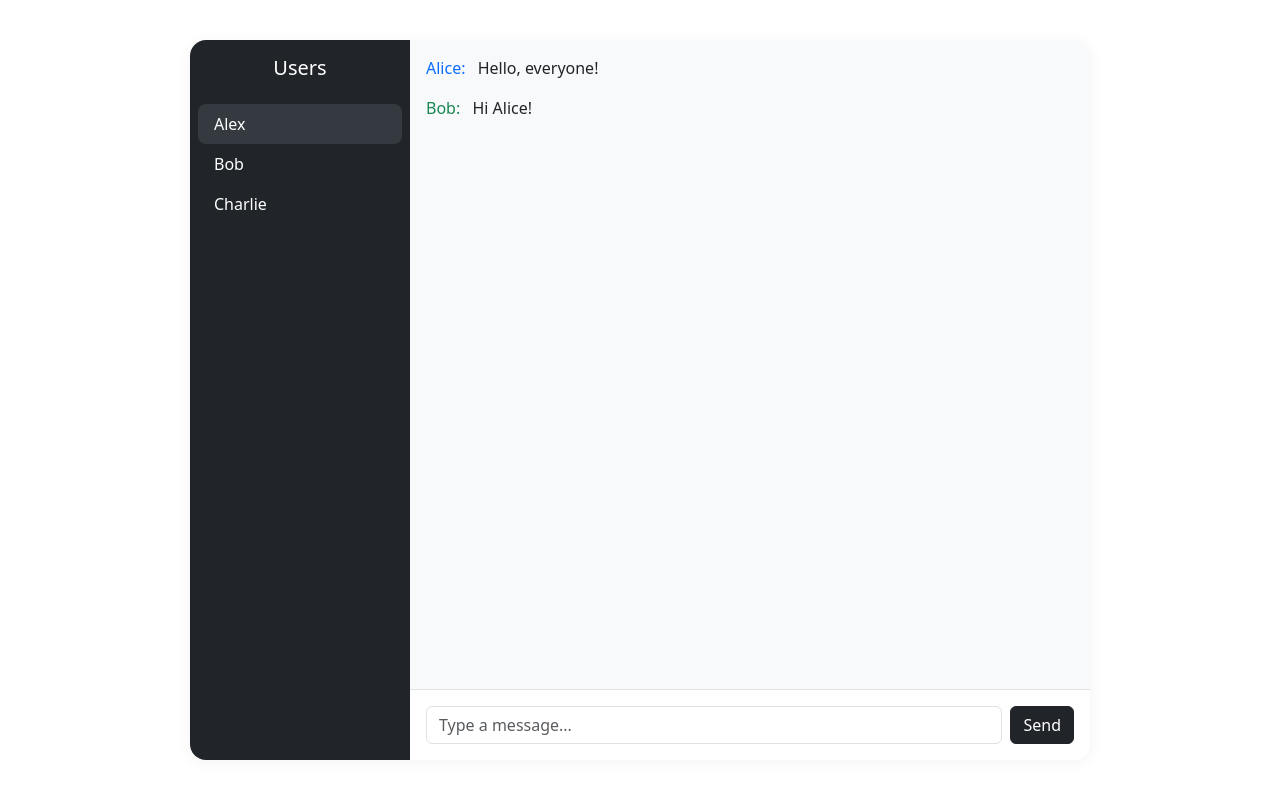
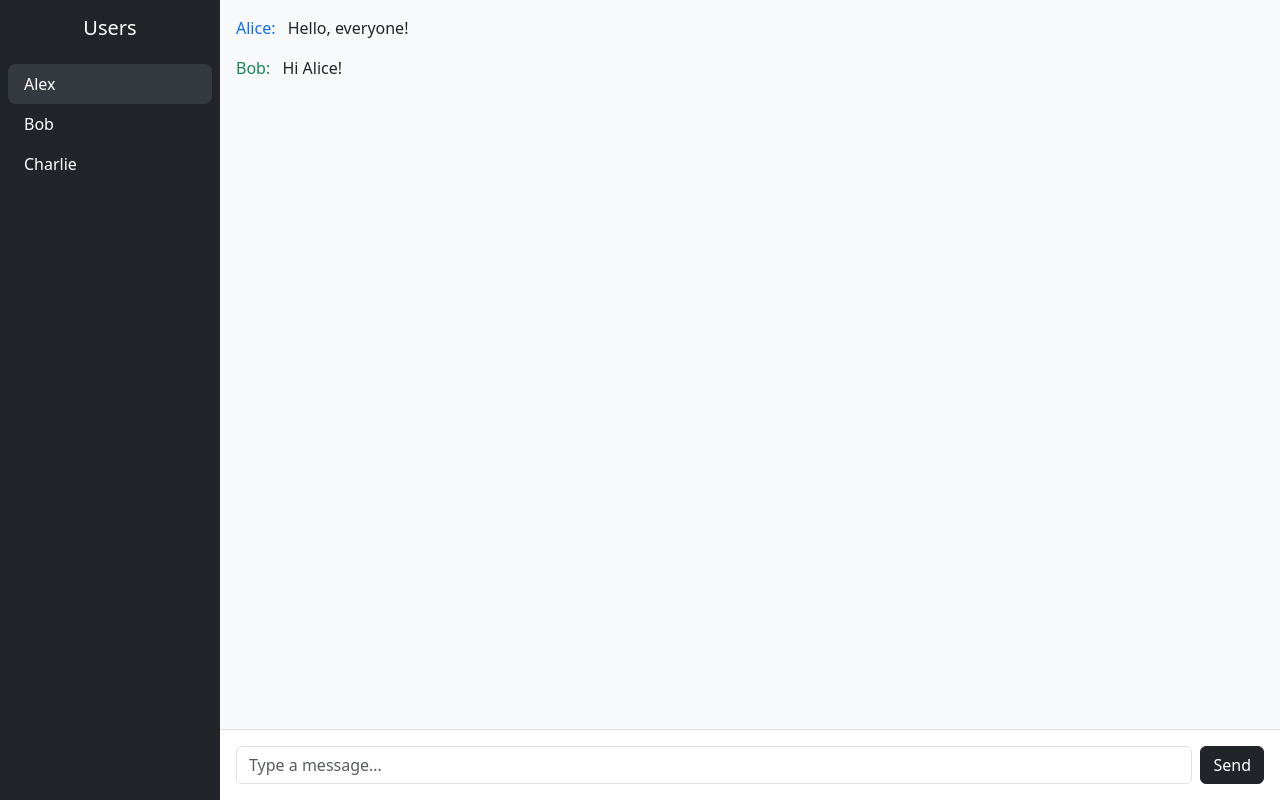
Before and after one commit to shadelx/chat-cord, a plain HTML site: page client/chat.html in a window 1280 px wide. Drawn offline with nearby package versions, Linux system fonts and the light colour scheme.

Commit message:
style: made chat app fullscreen

```diff
--- a/client/css/chat.css
+++ b/client/css/chat.css
@@ -1,11 +1,14 @@
+* {
+  margin: 0;
+  padding: 0;
+  box-sizing: border-box;
+}
 body {
   background: #f8f9fa;
 }
 .chat-container {
-  height: 90vh;
-  max-width: 900px;
-  margin: 40px auto;
-  border-radius: 1rem;
+  height: 100vh;
+  max-width: 100%;
   box-shadow: 0 2px 16px rgba(0, 0, 0, 0.05);
   overflow: hidden;
   background: #fff;
```
